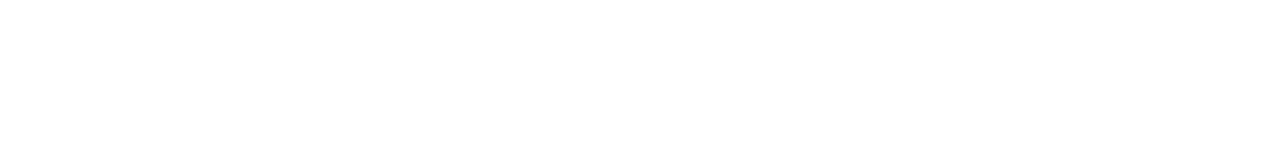
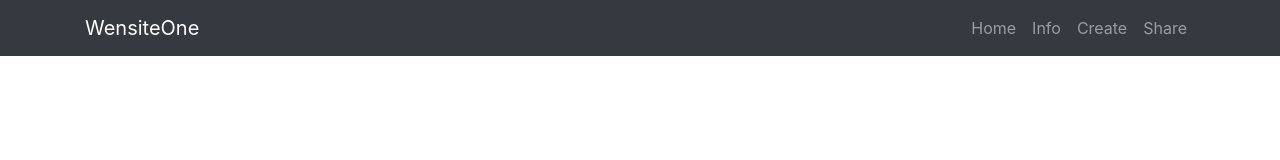
Before and after one commit to HectorMarroquin/PageWeb-Fazt, a plain HTML site: page index.html in a window 1280 px wide. Drawn offline with Linux system fonts and the light colour scheme.

Commit message:
Se creo NavBar

```diff
--- a/index.html
+++ b/index.html
@@ -8,7 +8,31 @@
 </head>
 <body>
 
+	<!-- NAVIGATION-->
+	<nav class="navbar navbar-expand-sm bg-dark navbar-dark fixed-top">
+		<div class="container">
+			<a href="index.html" class="navbar-brand">WensiteOne</a>
+				<button type="button" class="navbar-toggler" data-toggle="collapse" data-target="#navbarCollapse"><span class="navbar-toggler.ico"></span>
+				</button>
 
+				<div class="collapse navbar-collapse" id="navbarCollapse"></div>
+		    	<ul class="navbar-nav ml-auto">
+					<li class="nav-item">
+						<a href="#home-section" class="nav-link">Home</a>
+					</li>
+					<li class="nav-item">
+						<a href="#info-section" class="nav-link">Info</a>
+					</li>
+					<li class="nav-item">
+						<a href="#" class="nav-link">Create</a>
+					</li>
+					<li class="nav-item">
+						<a href="#" class="nav-link">Share</a>
+					</li>
+				</ul>
+		</div>
+
+	</nav>
 
 
 
```
